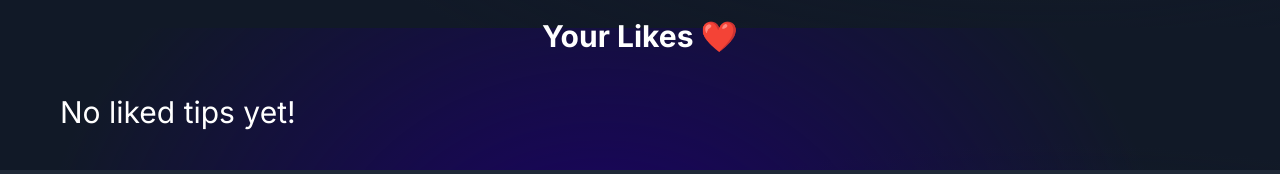
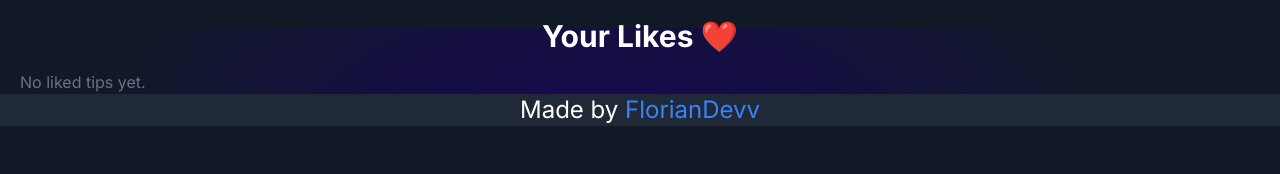
Before and after one commit to FlorianDevv/tips, a Next.js app: page / in a window 1280 px wide. Shown: the part 772-946 px from the top of the page. After the commit the page ends 898 px from the top, so only its background shows below. Built offline with nearby package versions, Linux system fonts and the light colour scheme.

Commit message:
update text css "no tips yet"

```diff
--- a/src/components/Like/likedTips.tsx
+++ b/src/components/Like/likedTips.tsx
@@ -35,7 +35,7 @@ export default function LikedTips() {
             />
           ))
         ) : (
-          <p className="m-10 text-3xl text-center">No liked tips yet!</p>
+          <p className="text-center text-gray-500 mt-4">No liked tips yet.</p>
         )}
       </div>
     </>
```
